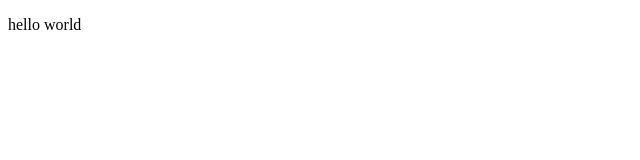
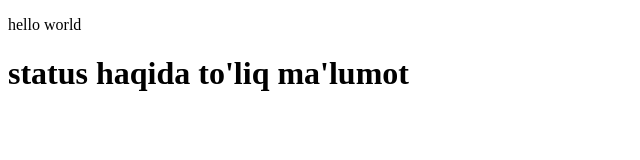
Before and after one commit to BaxromSoatmurodov/github-tutorial, a plain HTML site: page index.html in a window 1280 px wide. Shown: the whole page, without its empty margins (0-640 px from the left). Drawn offline with Linux system fonts and the light colour scheme.

Commit message:
add new h1 tag

```diff
--- a/index.html
+++ b/index.html
@@ -8,5 +8,6 @@
   </head>
   <body>
     <p>hello world</p>
+    <h1>status haqida to'liq ma'lumot</h1>
   </body>
 </html>
```
